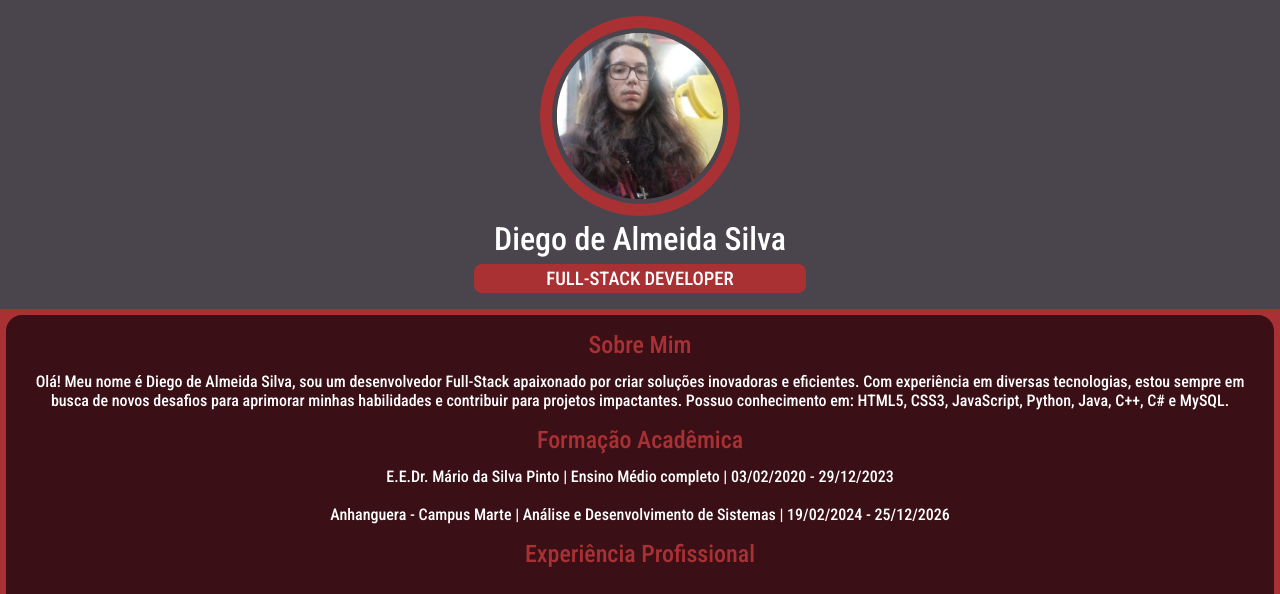
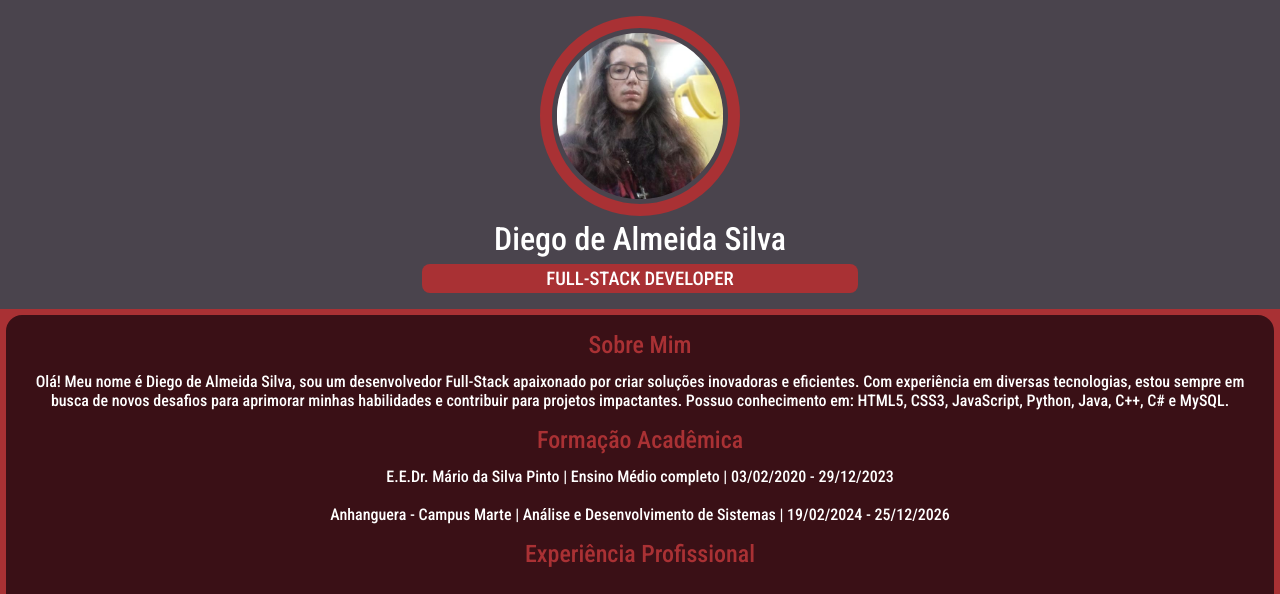
Before and after one commit to Z1C0R14/Portfolio, a plain HTML site: page index.html in a window 1280 px wide. Shown: the top 594 px of the page. Drawn offline with Linux system fonts and the light colour scheme.

Commit message:
Update styles.css

```diff
--- a/styles.css
+++ b/styles.css
@@ -56,7 +56,7 @@ img{
 
 h3{
     background-color: #a93134;
-    margin: 0.4rem 37% 1rem 37%;
+    margin: 0.4rem 33% 1rem 33%;
     padding: 0.2rem;
     border-radius: 0.5rem;
 }
```
